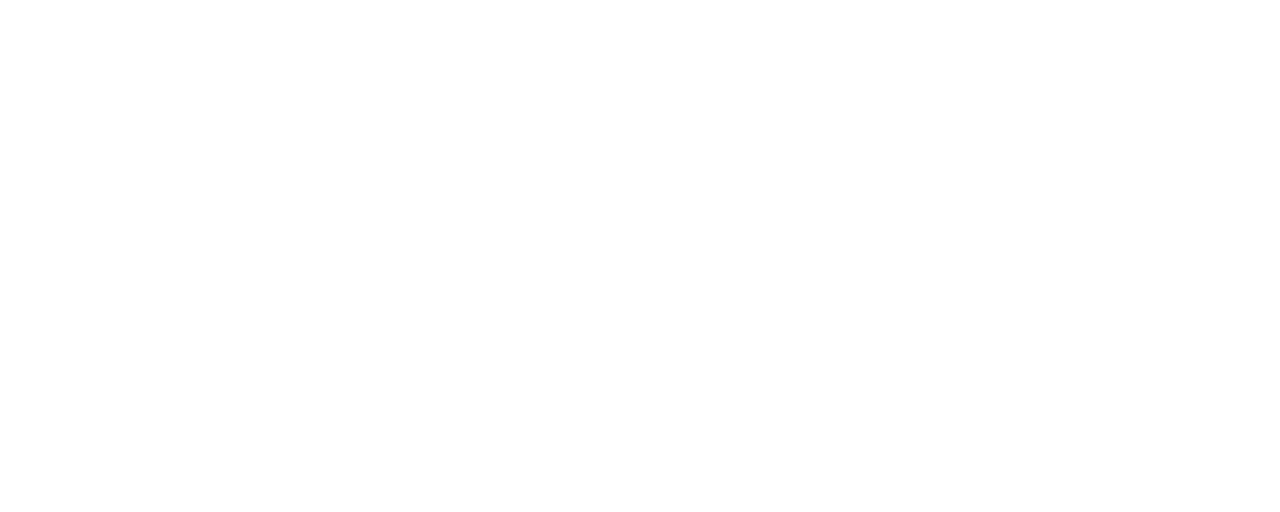
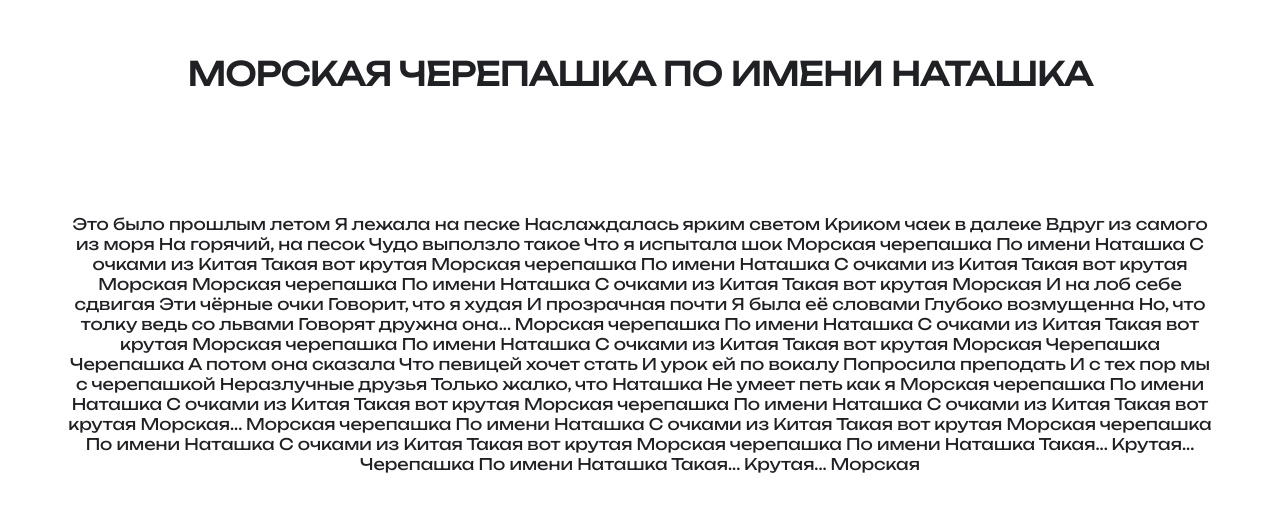
Before and after one commit to 12kot/weatherApp, a React (Create React App) app: page / in a window 1280 px wide. Shown: the part 1676-2188 px from the top of the page. Built offline with nearby package versions, Linux system fonts and the light colour scheme; no server answers.

Commit message:
MORSKAYA CHEREPASHKA PO IMENY NATASHKA

```diff
--- a/src/components/about/about.module.scss
+++ b/src/components/about/about.module.scss
@@ -1,4 +1,18 @@
+.flex {
+  display: flex;
+  flex-direction: row;
+}
+
 .container {
   height: 100vh;
-  display: flex;
+  padding: calc(var(--header-heigth-default) * 2) 0;
+
+  text-align: center;
+  flex-direction: column;
+  @extend .flex;
+
+  .content {
+    margin: auto 0;
+    padding: 0 5vw;
+  }
 }
--- a/src/components/about/about.tsx
+++ b/src/components/about/about.tsx
@@ -4,7 +4,31 @@
 const About = () => {
   return (
     <div className={styles.container} id="about">
-
+      <h1>МОРСКАЯ ЧЕРЕПАШКА ПО ИМЕНИ НАТАШКА</h1>
+      <div className={styles.content}>
+        <p>
+          Это было прошлым летом Я лежала на песке Наслаждалась ярким светом
+          Криком чаек в далеке Вдруг из самого из моря На горячий, на песок Чудо
+          выползло такое Что я испытала шок Морская черепашка По имени Наташка С
+          очками из Китая Такая вот крутая Морская черепашка По имени Наташка С
+          очками из Китая Такая вот крутая Морская Морская черепашка По имени
+          Наташка С очками из Китая Такая вот крутая Морская И на лоб себе
+          сдвигая Эти чёрные очки Говорит, что я худая И прозрачная почти Я была
+          её словами Глубоко возмущенна Но, что толку ведь со львами Говорят
+          дружна она... Морская черепашка По имени Наташка С очками из Китая
+          Такая вот крутая Морская черепашка По имени Наташка С очками из Китая
+          Такая вот крутая Морская Черепашка Черепашка А потом она сказала Что
+          певицей хочет стать И урок ей по вокалу Попросила преподать И с тех
+          пор мы с черепашкой Неразлучные друзья Только жалко, что Наташка Не
+          умеет петь как я Морская черепашка По имени Наташка С очками из Китая
+          Такая вот крутая Морская черепашка По имени Наташка С очками из Китая
+          Такая вот крутая Морская... Морская черепашка По имени Наташка С
+          очками из Китая Такая вот крутая Морская черепашка По имени Наташка С
+          очками из Китая Такая вот крутая Морская черепашка По имени Наташка
+          Такая... Крутая... Черепашка По имени Наташка Такая... Крутая...
+          Морская
+        </p>
+      </div>
     </div>
   );
 };
```
